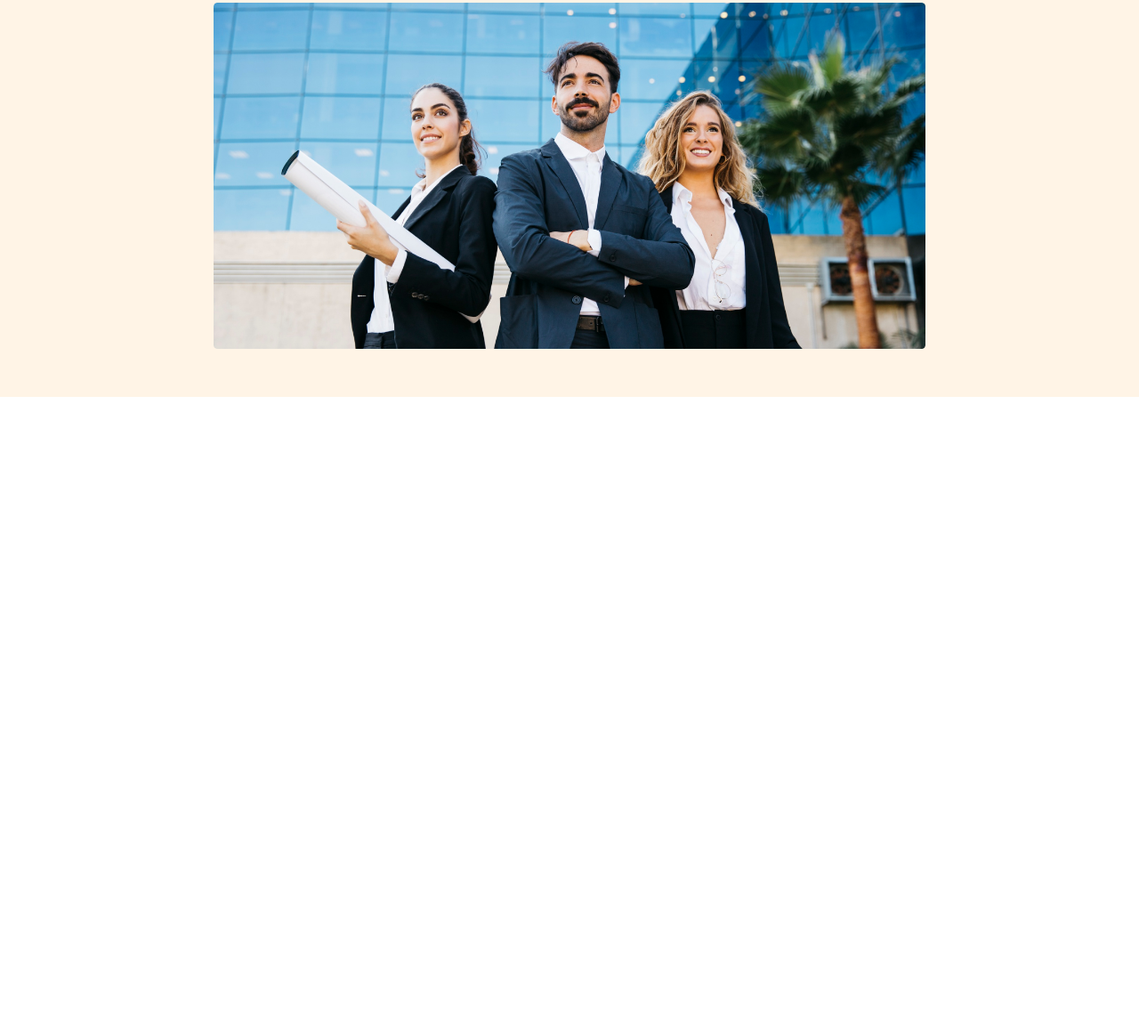
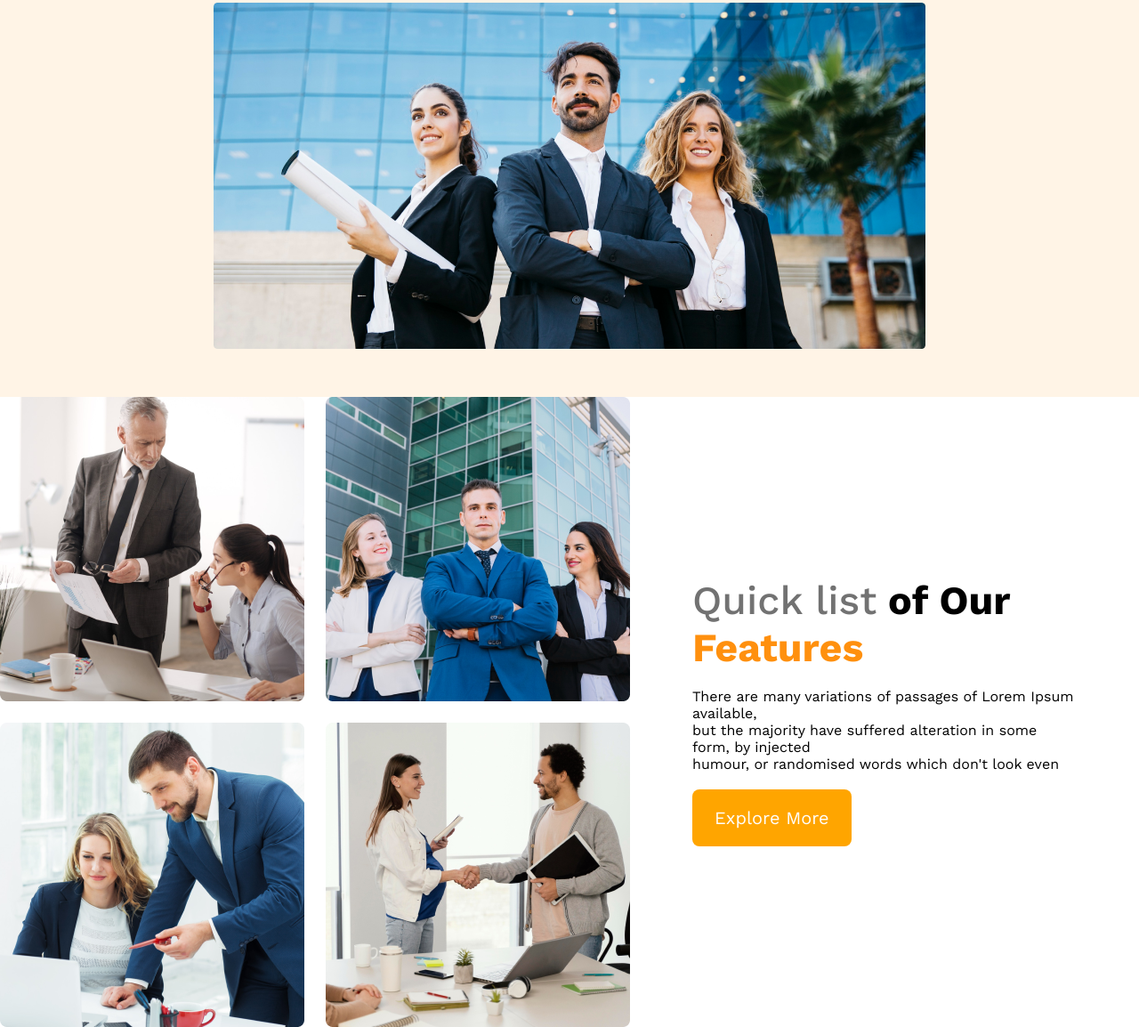
Before and after one commit to SabrinaDoesFullStack/g3-architects-website, a plain HTML site: page index.html in a window 1280 px wide. Shown: the part 445-1599 px from the top of the page at 89% size. Before the commit the page ends 891 px from the top, so only its background shows below. Drawn offline with nearby package versions, Linux system fonts and the light colour scheme.

Commit message:
added teams style

```diff
--- a/index.html
+++ b/index.html
@@ -9,6 +9,7 @@
 </head>
 
 <body>
+  <!-- start header part -->
   <header>
     <nav>
       <h3 class="nav-title">G3 Architects</h3>
@@ -34,8 +35,27 @@
       <img src="images/banner.png" alt="">
     </div>
   </header>
+  <!-- end header part -->
   <main>
-
+    <!-- team sections start -->
+    <section class="teams-container">
+      <div class="teams-img-container">
+        <img src="images/team1.png" alt="">
+        <img src="images/team2.png" alt="">
+        <img src="images/team3.png" alt="">
+        <img src="images/team4.png" alt="">
+      </div>
+      <div class="teams-content">
+        <h3 class="teams-title"><span class="quick-list">Quick list</span> <span>of Our</span> <br>
+          <span class="text-features">Features</span>
+        </h3>
+        <br>
+        <p class="teams-des">There are many variations of passages of Lorem Ipsum available,<br>
+          but the majority have suffered alteration in some form, by injected<br>
+          humour, or randomised words which don't look even</p><br>
+        <button class="btn-primary">Explore More</button>
+      </div>
+    </section>
   </main>
   <footer>
 
--- a/style.css
+++ b/style.css
@@ -80,3 +80,34 @@ nav li a{
       flex-direction: column;
     }
  }
+
+ /* main styles */
+ main{
+   max-width: 1440px;
+   margin: 0 auto;
+ }
+ /* teams styles */
+ .teams-container{
+   display: flex;
+   align-items: center;
+ }
+ .teams-img-container{
+  display: grid;
+  grid-template-columns: repeat(2, 1fr);
+  gap: 1.5rem;
+ }
+ .teams-content{
+  padding-right: 70px;
+  padding-left: 70px;
+ }
+ .teams-title{
+  font-size: 2.8rem;
+ }
+ .teams-title .quick-list{
+   color: #727272;
+   font-weight: 500;
+ }
+ .teams-title .text-features{
+  color: #ff900e;
+  font-weight: 700;
+ }
```
